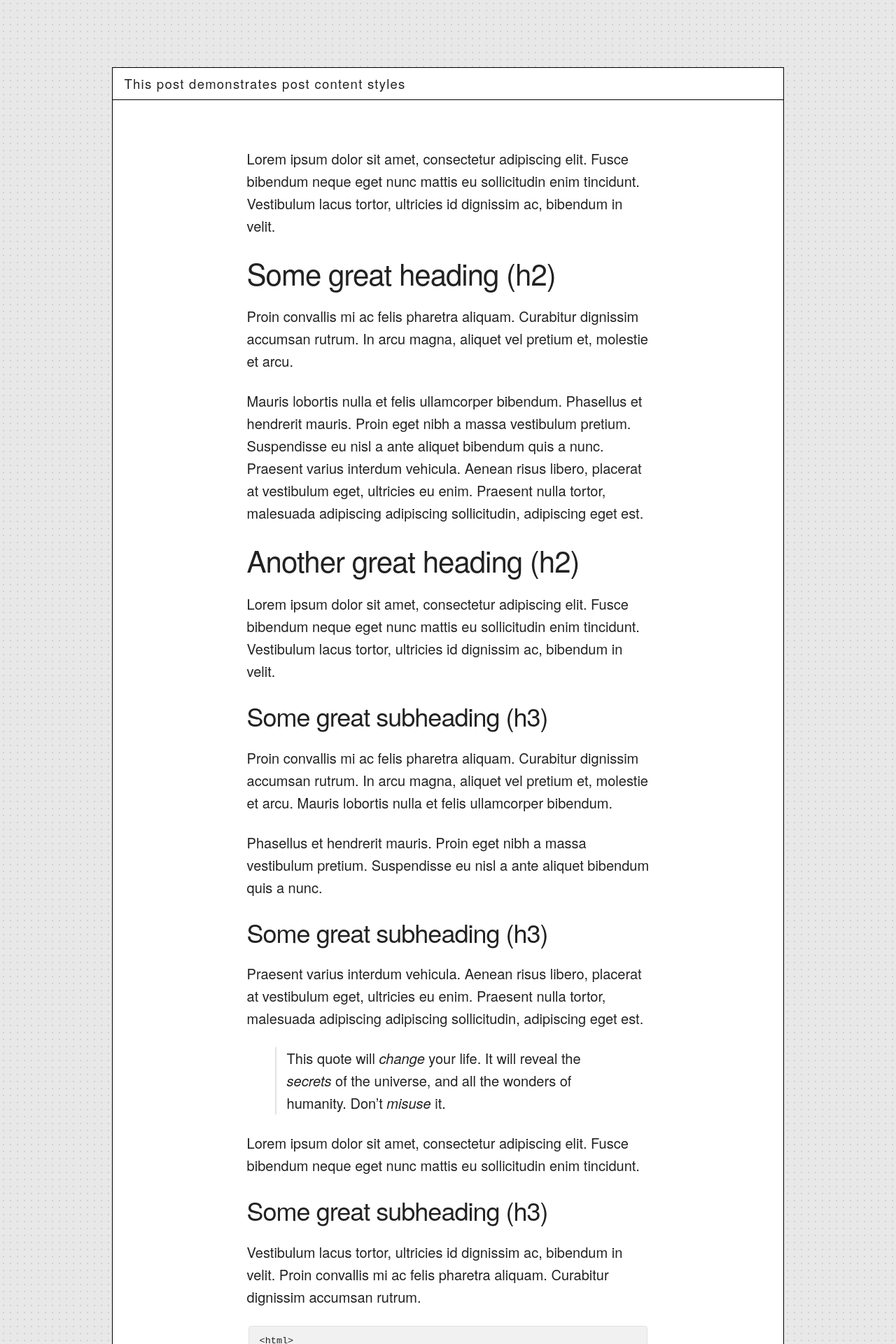
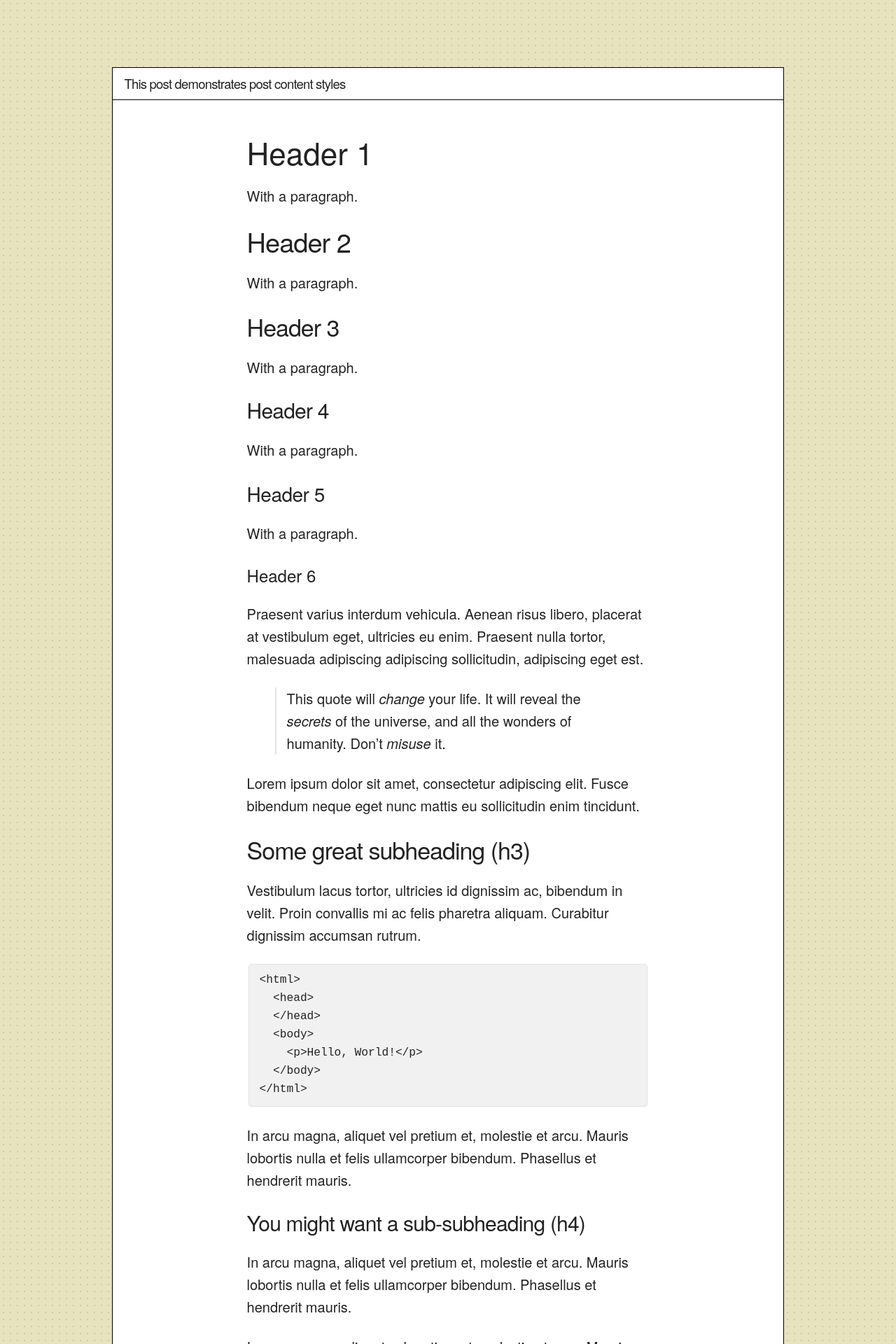
Before and after one commit to cspablocortez/cspablocortez.github.io, a Jekyll site: the page built from _posts/2024-07-03-sample-post.md, in a window 1280 px wide. Shown: the top 1920 px of the page at 70% size. Built offline with Jekyll 4.4.1, drawn with Linux system fonts in a browser that asks for light colours.

Commit message:
sample post checklist pass one

```diff
--- a/_layouts/page.html
+++ b/_layouts/page.html
@@ -3,9 +3,11 @@ layout: default
 ---
 
 <div class="twelve columns" style="float: none; margin: auto; margin-top: 10%; margin-bottom: 10%;  border: 1px solid black; background-color: white;">
-  <h4 class="page-header">
-    {{ page.title }}
-  </h4>
+  <div class="page-header">
+    <h4>
+      {{ page.title }}
+    </h4>
+  </div>
   <div class="page-content">
     {{ content }}
   </div>
--- a/_posts/2024-07-03-sample-post.md
+++ b/_posts/2024-07-03-sample-post.md
@@ -8,25 +8,28 @@ author:
 meta: "Springfield"
 ---
 
-Lorem ipsum dolor sit amet, consectetur adipiscing elit. Fusce bibendum neque eget nunc mattis eu sollicitudin enim tincidunt. Vestibulum lacus tortor, ultricies id dignissim ac, bibendum in velit.
+# Header 1
 
-## Some great heading (h2)
+With a paragraph.
 
-Proin convallis mi ac felis pharetra aliquam. Curabitur dignissim accumsan rutrum. In arcu magna, aliquet vel pretium et, molestie et arcu.
+## Header 2
 
-Mauris lobortis nulla et felis ullamcorper bibendum. Phasellus et hendrerit mauris. Proin eget nibh a massa vestibulum pretium. Suspendisse eu nisl a ante aliquet bibendum quis a nunc. Praesent varius interdum vehicula. Aenean risus libero, placerat at vestibulum eget, ultricies eu enim. Praesent nulla tortor, malesuada adipiscing adipiscing sollicitudin, adipiscing eget est.
+With a paragraph.
 
-## Another great heading (h2)
+### Header 3
 
-Lorem ipsum dolor sit amet, consectetur adipiscing elit. Fusce bibendum neque eget nunc mattis eu sollicitudin enim tincidunt. Vestibulum lacus tortor, ultricies id dignissim ac, bibendum in velit.
+With a paragraph.
 
-### Some great subheading (h3)
+#### Header 4
 
-Proin convallis mi ac felis pharetra aliquam. Curabitur dignissim accumsan rutrum. In arcu magna, aliquet vel pretium et, molestie et arcu. Mauris lobortis nulla et felis ullamcorper bibendum.
+With a paragraph.
 
-Phasellus et hendrerit mauris. Proin eget nibh a massa vestibulum pretium. Suspendisse eu nisl a ante aliquet bibendum quis a nunc.
 
-### Some great subheading (h3)
+##### Header 5
+
+With a paragraph.
+
+###### Header 6
 
 Praesent varius interdum vehicula. Aenean risus libero, placerat at vestibulum eget, ultricies eu enim. Praesent nulla tortor, malesuada adipiscing adipiscing sollicitudin, adipiscing eget est.
 
--- a/assets/css/brett.css
+++ b/assets/css/brett.css
@@ -4,19 +4,23 @@
 }
 
 html {
-    background-color: #e8e8e8; /* Light beige background color */
+    background-color: #e7e3be; /* Light beige background color */
     background-image: radial-gradient(circle, rgba(0, 0, 0, 0.1) 1px, transparent 1px);
     background-size: 10px 10px; /* Adjust the size of the dots */
 }
 
 .page-header {
     padding: 1rem 1.65rem;
-    font-size: 1.85rem;
     border-bottom: 1px solid black;
     letter-spacing: 0.125rem;
     /* background-color: whitesmoke;
     background-image: linear-gradient(rgba(0, 0, 0, 0.1) 1px, transparent 1px);
     background-size: 100% 5px; Adjust the height of the lines */
+}
+
+.page-header h4 {
+    font-size: 1.85rem;
+    margin-bottom: 0;
 }
 
 blockquote {
--- a/assets/css/skeleton.css
+++ b/assets/css/skeleton.css
@@ -123,8 +123,9 @@ are based on 10px sizing. So basically 1.5rem = 15px :) */
 
 html {
   font-size: 62.5%; }
+
 body {
-  font-size: 1.5em; /* currently ems cause chrome bug misinterpreting rems on body element */
+  font-size: 1.2em; /* currently ems cause chrome bug misinterpreting rems on body element */
   line-height: 1.6;
   font-weight: 400;
   font-family: "Satoshi", "HelveticaNeue", "Helvetica Neue", Helvetica, Arial, sans-serif;
@@ -146,13 +147,16 @@ h6 { font-size: 1.5rem; line-height: 1.6;  letter-spacing: 0; }
 
 /* Larger than phablet */
 @media (min-width: 550px) {
-  h1 { font-size: 5.0rem; }
-  h2 { font-size: 4.2rem; }
-  h3 { font-size: 3.6rem; }
+  h1 { font-size: 4.4rem; }
+  h2 { font-size: 3.8rem; }
+  h3 { font-size: 3.4rem; }
   h4 { font-size: 3.0rem; }
-  h5 { font-size: 2.4rem; }
-  h6 { font-size: 1.5rem; }
+  h5 { font-size: 2.8rem; }
+  h6 { font-size: 2.4rem; }
   p  { font-size: 2.0rem; }
+  li  { font-size: 2.0rem; }
+  table  { font-size: 1.6rem; }
+  code, pre  { font-size: 1.8rem; }
 }
 
 p {
```
Also changed, not shown: _includes/blog-feed.html (+5 -3 lines), _posts/2024-07-03-a-prototype-for-the-future.md (added, +10 -0 lines), README.md.
